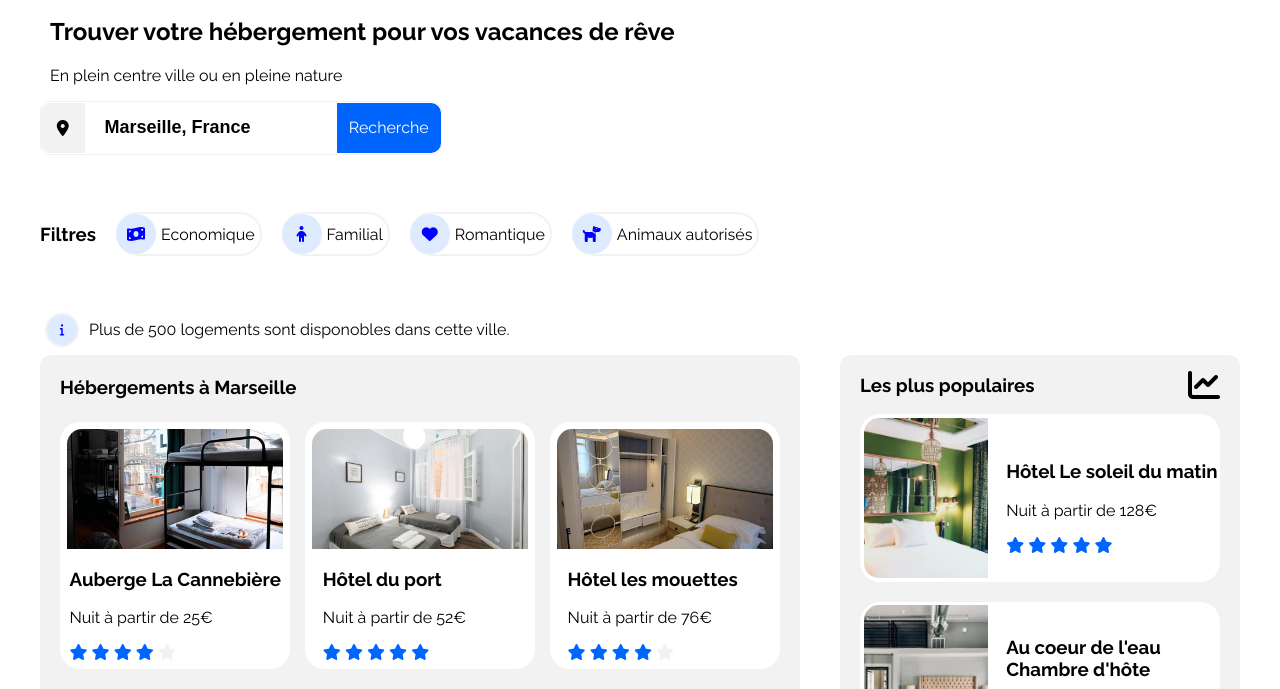
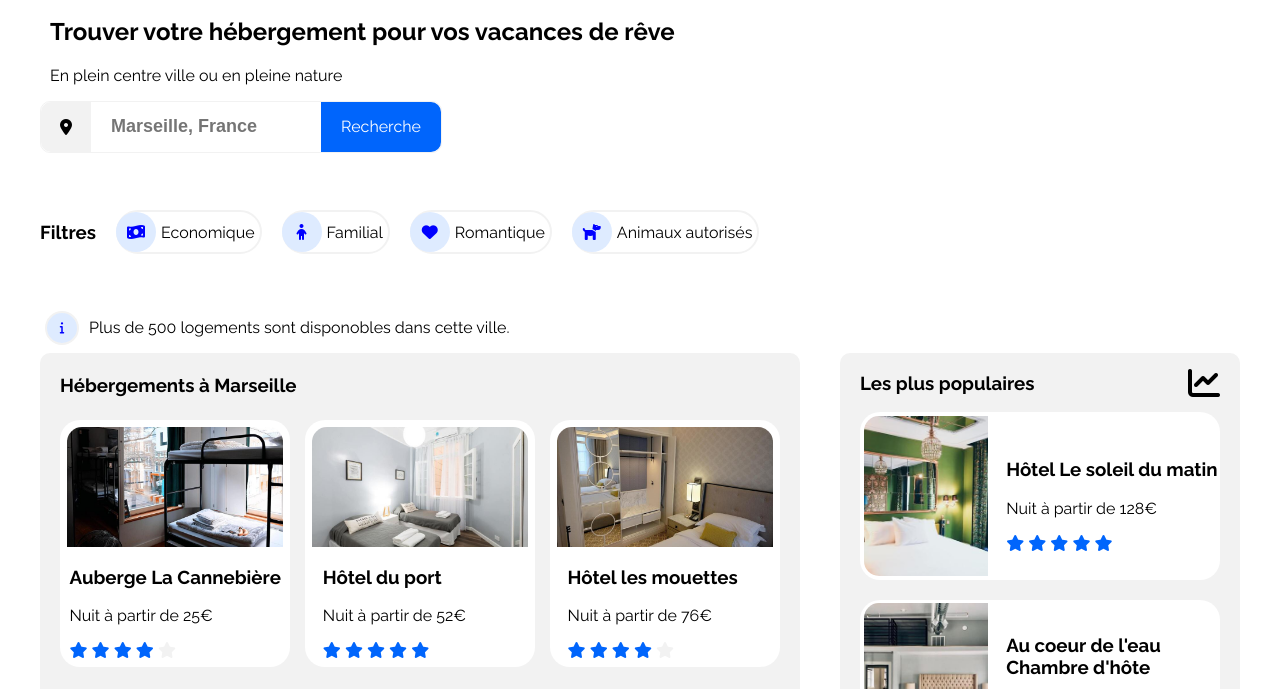
Before and after one commit to Payousy/Projet2-Reservia, a plain HTML site: page index.html in a window 1280 px wide. Shown: the part 69-758 px from the top of the page. Drawn offline with Linux system fonts and the light colour scheme.

```diff
--- a/index.html
+++ b/index.html
@@ -31,7 +31,7 @@
                     <p>En plein centre ville ou en pleine nature</p>
                         <div class="flexcenter bordurecherche">
                             <div class="backgrey flexcenter mapicon"><i  class =" fas fa-map-marker-alt " > </i></div>
-                            <div><input class="recherche flexcenter bordurezero paddingrecherche" type="saerch" value="Marseille, France"></div>
+                            <div><input type="search" placeholder="Marseille, France" class="recherche flexcenter bordurezero paddingrecherche" ></div>
                             <div class="backblue flexcenter boutonrecherche">
                                <span class="mobilenone">Recherche</span>
                                <span class="desktopnone"><i class="fas fa-search"></i></span>
--- a/style.css
+++ b/style.css
@@ -570,7 +570,7 @@ border-radius: 15px 15px 0 0 ;
            /*1960*/
     }
 }
-@media screen and (max-width: 1205) {
+@media screen and (max-width: 1205px) {
     .inscription{
         margin-left: 0;
     }
```
